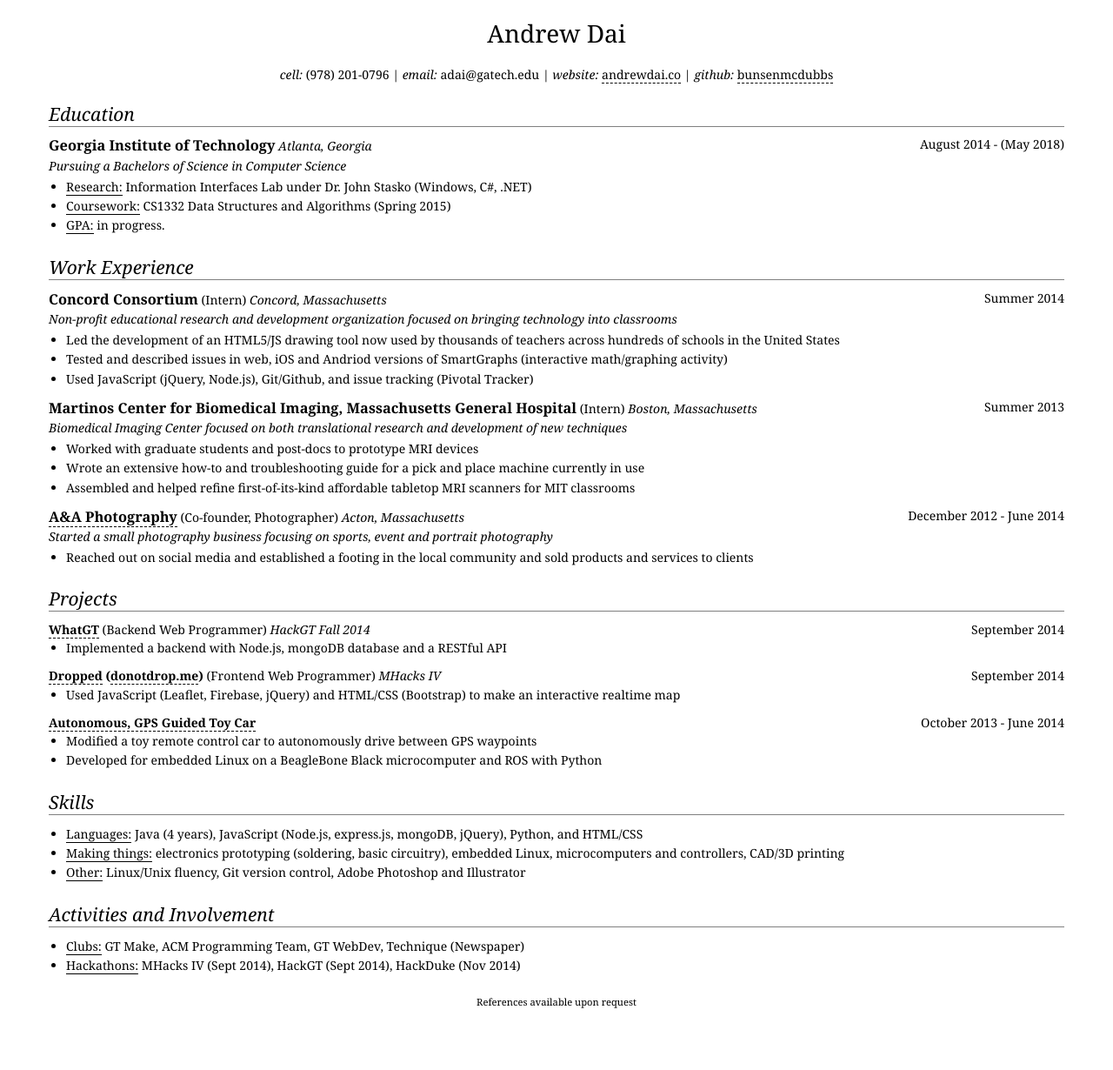
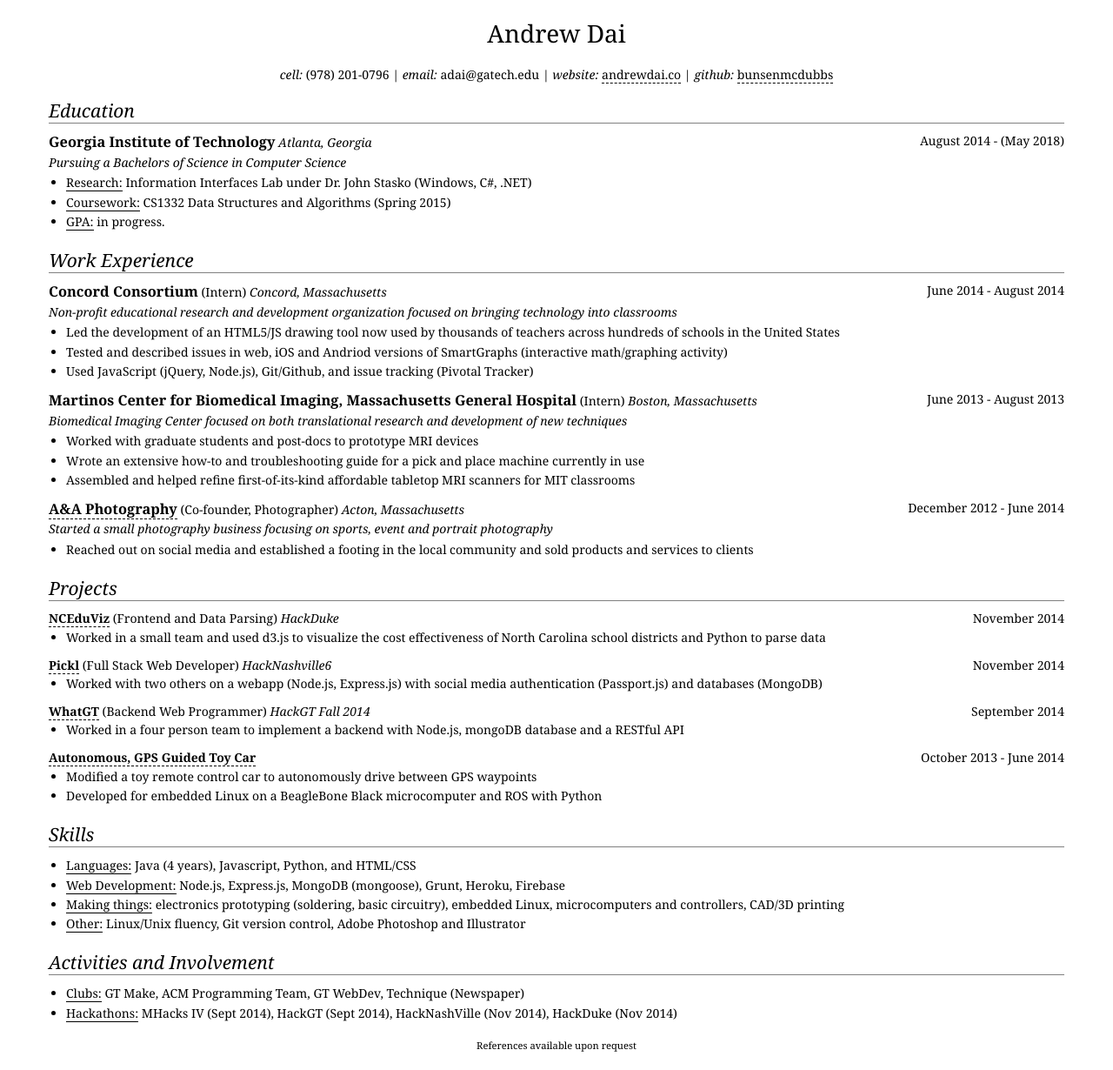
Before and after one commit to bunsenmcdubbs/bunsenmcdubbs.github.io, a Jekyll site: the page resume/index.html, which Jekyll copies as it is, in a window 1280 px wide. Shown: the whole page at 87% size. Built offline with Jekyll 4.4.1, drawn with Linux system fonts in a browser that asks for light colours; Markdown is read by kramdown in place of the engine named in the settings; before the commit the page ends 1180 px from its top, so only the background shows below that.

Commit message:
resume edits

```diff
--- a/resume/index.html
+++ b/resume/index.html
@@ -13,6 +13,7 @@
 
     <ul>
       <!-- <li><span class='label'>address</span>230 Parker St. Acton, MA 01720</li> -->
+      <!-- <li><span class='label'>address</span>330483 Georgia Tech Station Atlanta, GA 30332-1325</li> -->
       <li><span class='label'>cell</span>(978) 201-0796</li>
       <li><span class='label'>email</span>adai@gatech.edu</li>
       <li><span class='label'>website</span><a href="http://andrewdai.co">andrewdai.co</a></li>
@@ -46,7 +47,7 @@
         <h3>Concord Consortium</h3>
         <span class="role">Intern</span>
         <span class='loc'>Concord, Massachusetts</span>
-        <span class='date'>Summer 2014</span>
+        <span class='date'>June 2014 - August 2014</span>
         <p class="des">Non-profit educational research and development
           organization focused on bringing technology into classrooms</p>
         <ul>
@@ -64,7 +65,7 @@
         <h3>Martinos Center for Biomedical Imaging, Massachusetts General Hospital</h3>
         <span class="role">Intern</span>
         <span class='loc'>Boston, Massachusetts</span>
-        <span class='date'>Summer 2013</span>
+        <span class='date'>June 2013 - August 2013</span>
         <p class="des">Biomedical Imaging Center focused on both translational
           research and development of new techniques</p>
         <ul>
@@ -96,29 +97,50 @@
       <h2>Projects</h2>
 
       <div class="entry">
+          <h3><a href="https://github.com/AlternativeHeroes/nceduviz">NCEduViz</a></h3>
+          <span class='role'>Frontend and Data Parsing</span>
+          <span class='loc'>HackDuke</span>
+          <span class='date'>November 2014</span>
+          <ul>
+              <li><p>Worked in a small team and used d3.js to visualize the cost effectiveness of North Carolina school districts and Python to parse data</p></li>
+          </ul>
+      </div>
+
+      <div class="entry">
+          <h3><a href="https://github.com/AlternativeHeroes/">Pickl</a></h3>
+          <span class='role'>Full Stack Web Developer</span>
+          <span class='loc'>HackNashville6</span>
+          <span class='date'>November 2014</span>
+          <ul>
+              <li><p>Worked with two others on a webapp (Node.js, Express.js) with social media authentication (Passport.js) and databases (MongoDB)</p></li>
+          </ul>
+      </div>
+
+      <div class="entry">
         <h3><a href="https://github.com/AlternativeHeroes/whereat-site">WhatGT</a></h3>
         <span class='role'>Backend Web Programmer</span>
         <span class='loc'>HackGT Fall 2014</span>
         <span class='date'>September 2014</span>
         <ul>
-          <li><p>Implemented a backend with Node.js, mongoDB database and a RESTful API</p></li>
+          <li><p>Worked in a four person team to implement a backend with Node.js, mongoDB database and a RESTful API</p></li>
         </ul>
       </div>
 
-      <div class="entry">
+      <!-- <div class="entry">
         <h3><a href="https://github.com/AlternativeHeroes/dropped-site">Dropped</a>
             (<a href='https://donotdrop.me'>donotdrop.me</a>)</h3>
         <span class='role'>Frontend Web Programmer</span>
         <span class='loc'>MHacks IV</span>
         <span class='date'>September 2014</span>
-        <!-- <p class="des">Android utility that alerts the owner when the device is
-          in free fall and updates an online map with location in real-time.</p> -->
+        <p class="des">Android utility that alerts the owner when the device is
+          in free fall and updates an online map with location in real-time.</p>
         <ul>
           <li><p>Used JavaScript (Leaflet, Firebase, jQuery) and HTML/CSS (Bootstrap)
-            to make an interactive realtime map
+            to make an interactive realtime map that interfaced with an Android app
+            developed by two others
             </p></li>
         </ul>
-      </div>
+      </div> -->
 
       <div class="entry">
         <h3><a href="http://andrewdai.co/projects/">Autonomous, GPS Guided Toy Car</a></h3>
@@ -137,8 +159,8 @@
       <h2>Skills</h2>
 
       <ul>
-        <li><p><span class="label">Languages:</span> Java (4 years), JavaScript
-          (Node.js, express.js, mongoDB, jQuery), Python, and HTML/CSS</p></li>
+        <li><p><span class="label">Languages:</span> Java (4 years), Javascript, Python, and HTML/CSS</p></li>
+        <li><p><span class="label">Web Development:</span> Node.js, Express.js, MongoDB (mongoose), Grunt, Heroku, Firebase
         <li><p><span class="label">Making things:</span> electronics prototyping
           (soldering, basic circuitry), embedded Linux, microcomputers and
           controllers, CAD/3D printing</p></li>
@@ -155,7 +177,7 @@
         <li><p><span class="label">Clubs:</span> GT Make, ACM Programming Team,
           GT WebDev, Technique (Newspaper)</p></li>
         <li><p><span class="label">Hackathons:</span> MHacks IV (Sept 2014),
-          HackGT (Sept 2014), HackDuke (Nov 2014)</p></li>
+          HackGT (Sept 2014), HackNashVille (Nov 2014), HackDuke (Nov 2014)</p></li>
       </ul>
     </section>
 
--- a/resume/style.css
+++ b/resume/style.css
@@ -56,7 +56,7 @@ h1, h2, h3, h4 {
 }
 
 section {
-  margin: 1.6em 0;
+  margin: 1.3em 0;
 }
 
 h2 {
```
